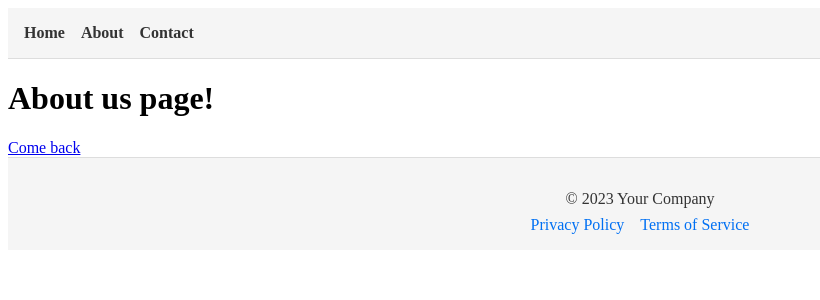
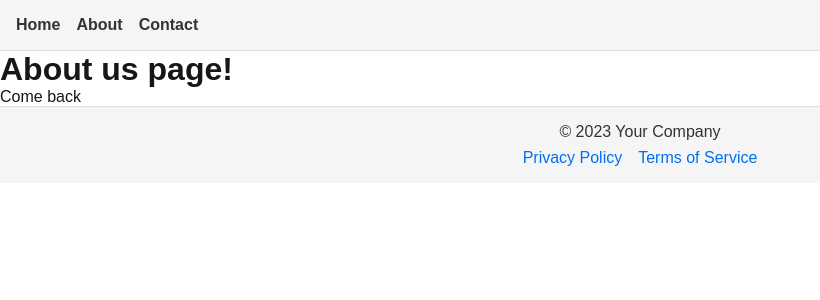
Before and after one commit to Guerra-09/momentum, a Next.js app: page /about-us in a window 1280 px wide. Shown: the top 300 px of the page, without its empty margins (0-820 px from the left). Built offline with nearby package versions, Linux system fonts and the light colour scheme.

Commit message:
fix: margin in page

```diff
--- a/src/app/globals.css
+++ b/src/app/globals.css
@@ -1,13 +1,6 @@
 :root {
   --background: #ffffff;
   --foreground: #171717;
-}
-
-@media (prefers-color-scheme: dark) {
-  :root {
-    --background: #0a0a0a;
-    --foreground: #ededed;
-  }
 }
 
 html,
--- a/src/app/layout.js
+++ b/src/app/layout.js
@@ -1,3 +1,4 @@
+import "./globals.css";
 import Footer from "./_components/footer";
 import NavBar from "./_components/navigationBar";
 
@@ -6,8 +7,6 @@ export default function DashboardLayout({ children }) {
     <html lang="en">
       <body>
         <NavBar />
-        {/* Layout UI */}
-        {/* Place children where you want to render a page or nested layout */}
         <main>{children}</main>
         <Footer />
       </body>
--- a/src/app/page.js
+++ b/src/app/page.js
@@ -1,11 +1,9 @@
 import Link from 'next/link'
-import NavBar from './_components/navigationBar'
 
 export default function Page() {
   return (
   <>
     <h1>Hello Next.js!</h1>
-
     <Link href={`/about-us`}>About us</Link>
   </>
   )
--- a/src/app/page.module.css
+++ b/src/app/page.module.css
@@ -42,10 +42,6 @@
   line-height: 24px;
   letter-spacing: -0.01em;
   list-style-position: inside;
-}
-
-.main li:not(:last-of-type) {
-  margin-bottom: 8px;
 }
 
 .main code {
```
